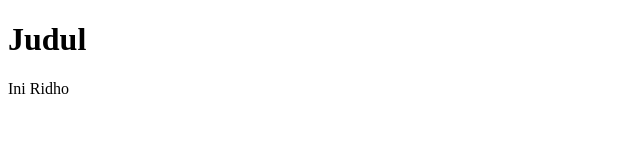
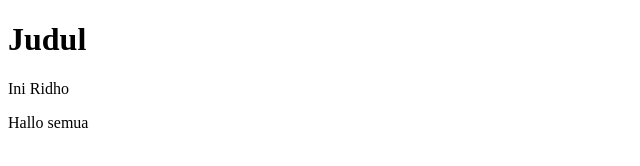
Before and after one commit to mauridho14-byte/BelajarGitkeGithub, a plain HTML site: page index.html in a window 1280 px wide. Shown: the full height of the page, 0-640 px from the left. Drawn offline with Linux system fonts and the light colour scheme.

```diff
--- a/index.html
+++ b/index.html
@@ -8,5 +8,6 @@
 <body>
     <h1>Judul</h1>
     <p>Ini Ridho</p>
+    <p>Hallo semua</p>
 </body>
 </html>
```
Also changed, not shown: 1 other file.
